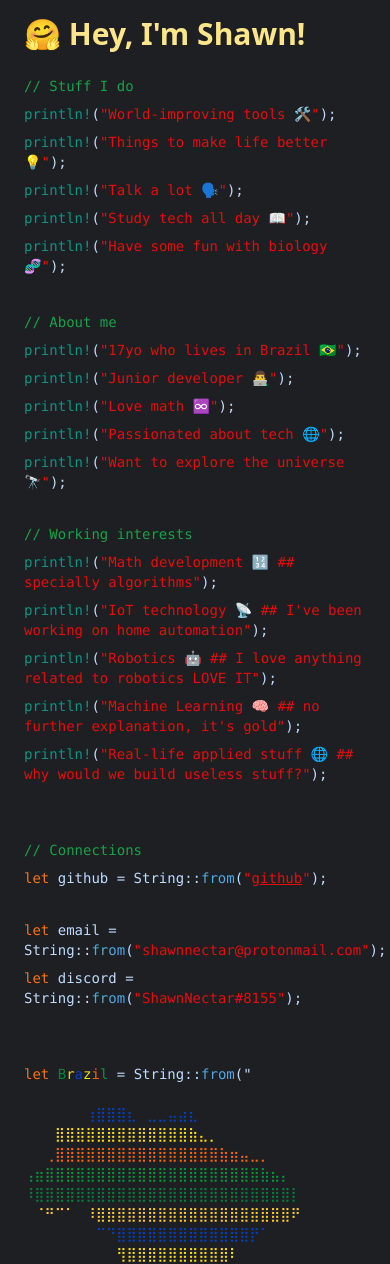
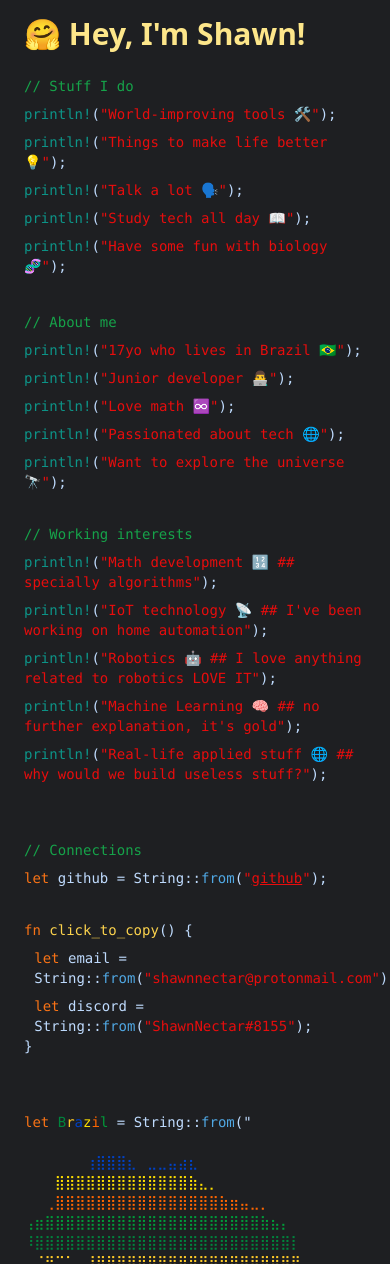
Before and after one commit to ShawnNectar/portfolio-v1, a Vue app: page / in a window 390 px wide. Shown: the top 1264 px of the page. Built offline with nearby package versions, Linux system fonts and the light colour scheme.

Commit message:
[Minor] CNN test mobile prodc

```diff
--- a/src/components/Connections.vue
+++ b/src/components/Connections.vue
@@ -5,12 +5,16 @@
             <h1 class="pb-2">
                 <span class="text-orange-500">let </span>github = String::<span style="color: #50a8e4;">from</span>(<span style="color: #e70d0d;">"<a style="text-decoration: underline" href="https://github.com/ShawnNectar" target=”_blank”>github</a>"</span>);
             </h1>
+
             <h2 class="pt-6 pb-2">
-                <span class="text-orange-500">let </span>email = String::<span style="color: #50a8e4;">from</span>(<span style="color: #e70d0d; cursor: pointer;" @click="copyText('shawnnectar@protonmail.com', 'showCopiedEmail')" ref="emailRef">"shawnnectar@protonmail.com"</span>);
+                <span class="text-orange-500">fn</span> <span class="text-amber-300">click_to_copy</span>() {
+            </h2>
+            <h2 class=" pb-2">
+                <span class="text-orange-500">⠀let </span>email = ⠀String::<span style="color: #50a8e4;">from</span>(<span style="color: #e70d0d; cursor: pointer;" @click="copyText('shawnnectar@protonmail.com', 'showCopiedEmail')" ref="emailRef">"shawnnectar@protonmail.com"</span>);
                 <span v-if="showCopiedEmail" class="text-green-500 ml-2">(Copied!)</span>
             </h2>
             <h2 class="pb-2">
-                <span class="text-orange-500">let </span>discord = String::<span style="color: #50a8e4;">from</span>(<span style="color: #e70d0d; cursor: pointer;" @click="copyText('ShawnNectar#8155', 'showCopiedDiscord')" ref="discordRef">"ShawnNectar#8155"</span>);
+                <span class="text-orange-500">⠀let </span>discord = ⠀String::<span style="color: #50a8e4;">from</span>(<span style="color: #e70d0d; cursor: pointer;" @click="copyText('ShawnNectar#8155', 'showCopiedDiscord')" ref="discordRef">"ShawnNectar#8155"</span>); <br>}
                 <span v-if="showCopiedDiscord" class="text-green-500 ml-2">(Copied!)</span>
             </h2>
         </div>
```
